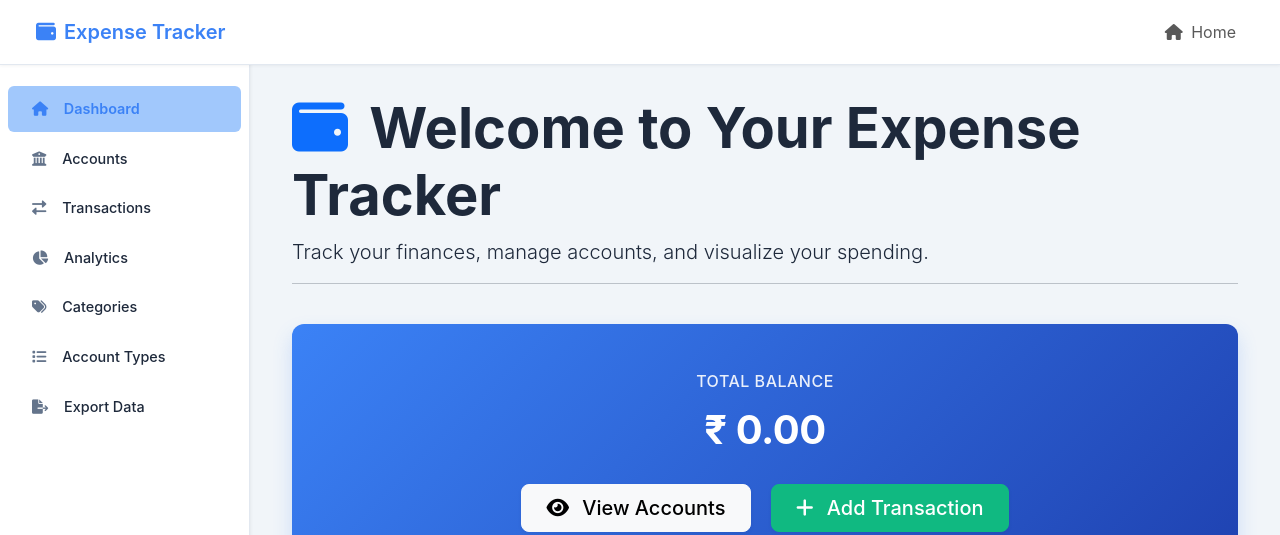
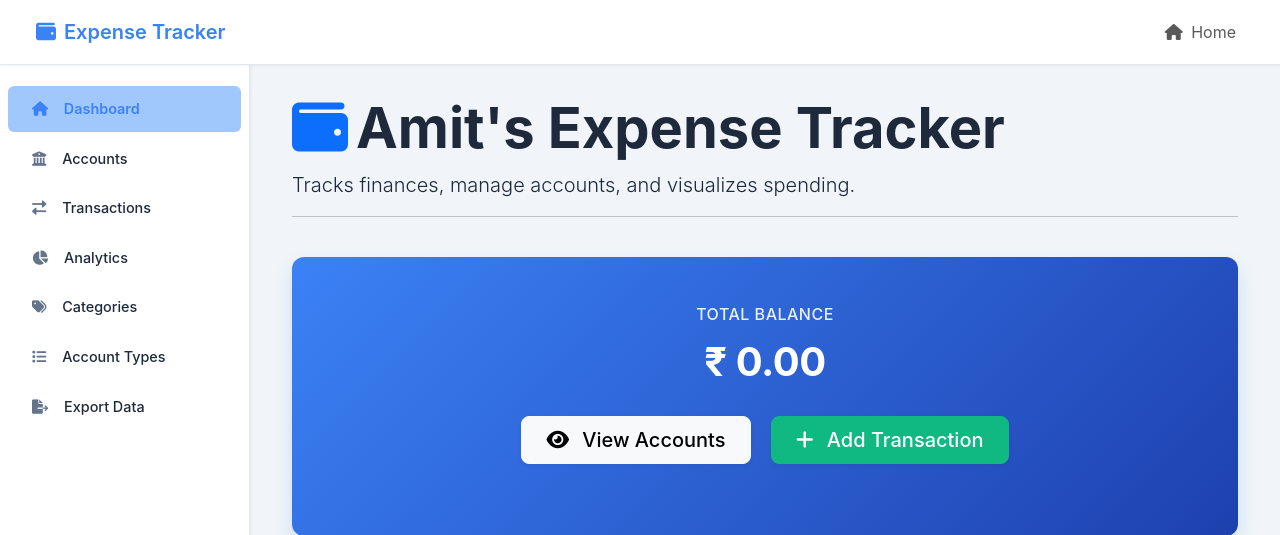
Before and after one commit to amitbhalla/expsense-tracker, a Django app: page / in a window 1280 px wide. Shown: the top 535 px of the page. Run offline with Django 5.2, Linux system fonts and the light colour scheme; data that the repository does not hold is empty.

Commit message:
Your commit message describing the changes

```diff
--- a/templates/dashboard/home.html
+++ b/templates/dashboard/home.html
@@ -6,9 +6,9 @@
 <div class="row slide-in">
     <div class="col-12 mb-4">
         <h1 class="display-4 fw-bold">
-            <i class="fas fa-wallet text-primary me-2"></i> Welcome to Your Expense Tracker
+            <i class="fas fa-wallet text-primary me-2"></i>Amit's Expense Tracker
         </h1>
-        <p class="lead">Track your finances, manage accounts, and visualize your spending.</p>
+        <p class="lead">Tracks finances, manage accounts, and visualizes spending.</p>
         <hr>
     </div>
 </div>
```
